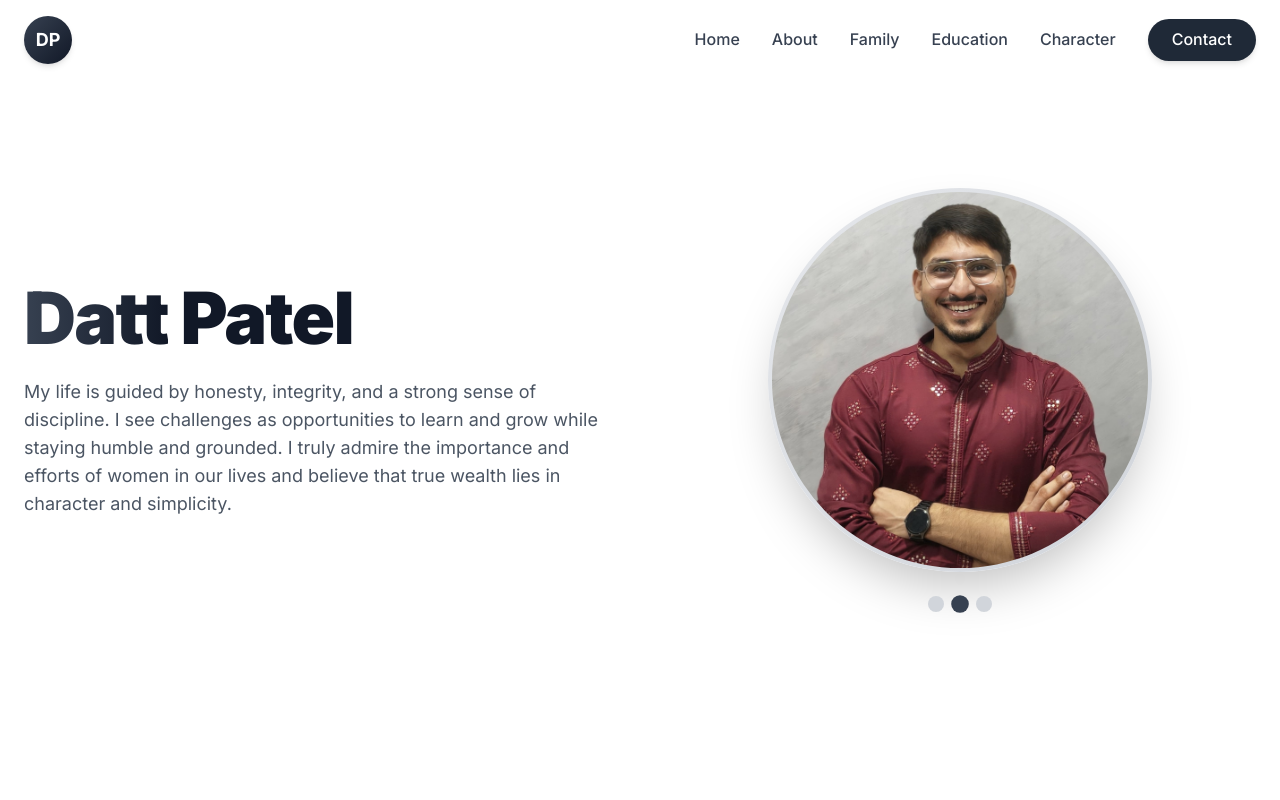
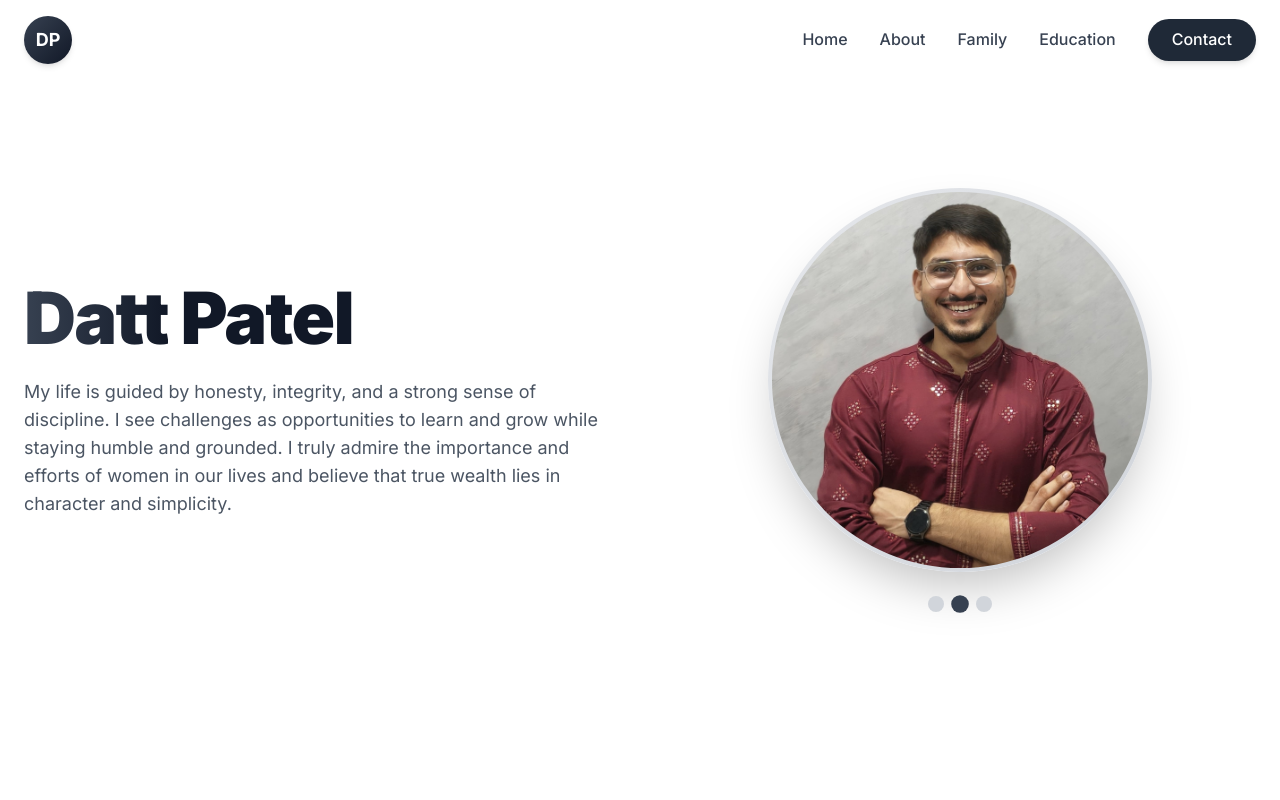
Before and after one commit to HMTking/My-BioData, a React (Vite) app: page / in a window 1280 px wide. Shown: the top 800 px of the page. Built offline with nearby package versions, Linux system fonts and the light colour scheme.

Commit message:
nav changed

```diff
--- a/src/components/Header.tsx
+++ b/src/components/Header.tsx
@@ -20,7 +20,6 @@ const Header: React.FC = () => {
     { name: 'About', href: '#about' },
     { name: 'Family', href: '#family' },
     { name: 'Education', href: '#education' },
-    { name: 'Character', href: '#character' },
   ];
 
   const scrollToSection = (href: string) => {
```
